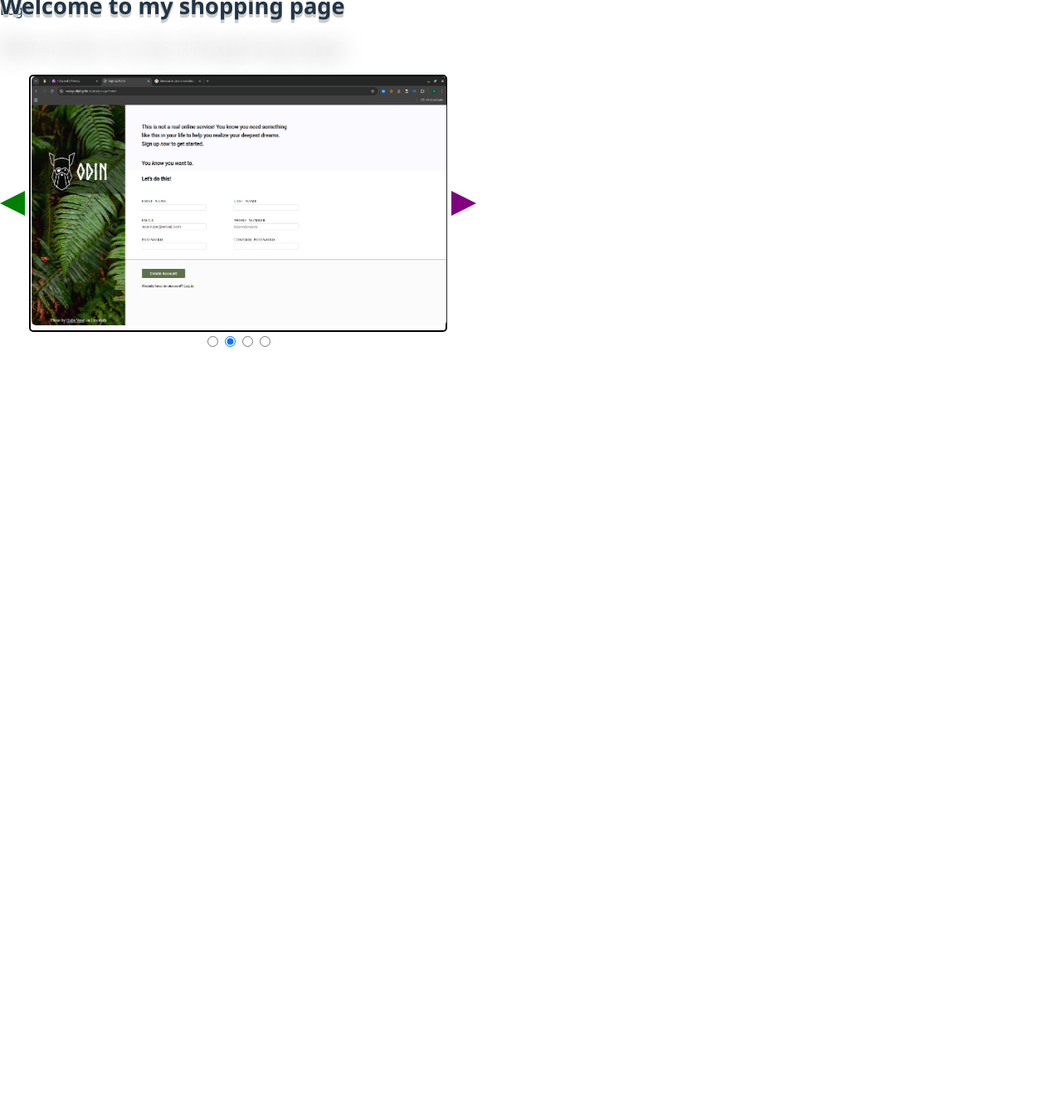
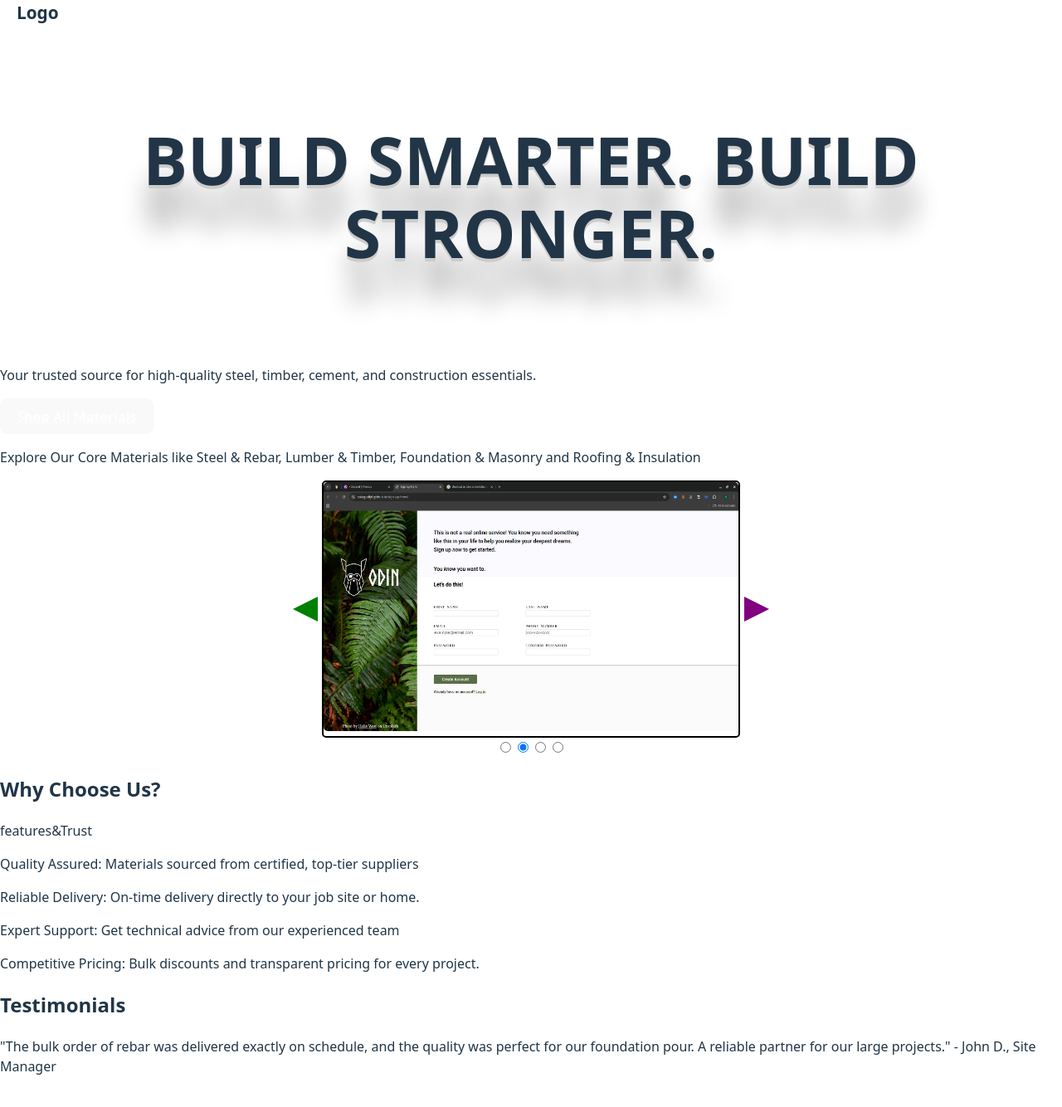
Before and after one commit to SoloGudLyf/shopping-cart, a React (Vite) app: page / in a window 1280 px wide. Shown: the top 1334 px of the page at 83% size. Before the commit the page ends 800 px from the top, so only its background shows below. Built offline with nearby package versions, Linux system fonts and the light colour scheme.

Commit message:
feat: Group HTML elements for easy styling and layout

```diff
--- a/src/components/Home.jsx
+++ b/src/components/Home.jsx
@@ -14,7 +14,20 @@ export function Homepage() {
         </span>
       </div>
       <div className={styles.content}>
-        <h1>Welcome to my shopping page</h1>
+        <section className="headline">
+          <h1>BUILD SMARTER. BUILD STRONGER.</h1>
+          <p>
+            Your trusted source for high-quality steel, timber, cement, and
+            construction essentials.
+          </p>
+          <button>
+            <Link>Shop All Materials</Link>
+          </button>
+        </section>
+        <p>
+          Explore Our Core Materials like Steel & Rebar, Lumber & Timber,
+          Foundation & Masonry and Roofing & Insulation{" "}
+        </p>
         <ImageCarousel
           imagesArr={[
             {
@@ -35,6 +48,37 @@ export function Homepage() {
             },
           ]}
         />
+        <section className="container">
+          <div className="features">
+            <h2>Why Choose Us?</h2>
+            <p>features&Trust</p>
+            <p>
+              <span className="topic">Quality Assured:</span> Materials sourced
+              from certified, top-tier suppliers
+            </p>
+            <p>
+              <span className="topic">Reliable Delivery:</span> On-time delivery
+              directly to your job site or home.
+            </p>
+            <p>
+              <span className="topic">Expert Support:</span> Get technical
+              advice from our experienced team
+            </p>
+            <p>
+              <span className="topic">Competitive Pricing:</span> Bulk discounts
+              and transparent pricing for every project.
+            </p>{" "}
+          </div>
+          <div className="testimonial">
+            <h2>Testimonials</h2>
+            <p>
+              "The bulk order of rebar was delivered exactly on schedule, and
+              the quality was perfect for our foundation pour. A reliable
+              partner for our large projects."{" "}
+              <span className="clientName">- John D., Site Manager</span>
+            </p>
+          </div>
+        </section>
       </div>
       <div className={styles.footer}></div>
     </div>
--- a/src/styles/Home.module.css
+++ b/src/styles/Home.module.css
@@ -1,24 +1,38 @@
 .container {
   display: flex;
   flex-direction: column;
+  gap: 100px;
 }
 
 .navBar {
   display: flex;
   justify-content: space-between;
+  margin-right: 20px;
+  margin-left: 20px;
+  font-size: 1.3rem;
+  font-weight: bold;
+
 }
 
 a {
-  color: white;
+  color: rgba(255, 255, 255, 0.781);
   text-decoration: underline;
+  font-weight: bold;
+}
+
+a:hover {
+  color: #ffffff;
+  font-weight: bold;
 }
 
 .navBar span:last-child {
   display: flex;
-  gap: 10px;
+  gap: 15px;
 }
+
 .content h1 {
-  font-size: 1.7rem;
+  font-size: 5rem;
+  text-align: center;
   font-family: "Segoe UI", Tahoma, Geneva, Verdana, sans-serif;
   -webkit-animation: text-pop-up-top 0.5s cubic-bezier(0.25, 0.46, 0.45, 0.94)
     both;
@@ -66,6 +80,6 @@ a {
     -webkit-transform-origin: 50% 50%;
     transform-origin: 50% 50%;
     text-shadow: 0 1px 0 #cccccc, 0 2px 0 #cccccc, 0 3px 0 #cccccc,
-      0 4px 0 #cccccc, 0 4px 0 #cccccc, 0 50px 30px rgba(0, 0, 0, 0.3);
+      0 1px 0 #cccccc, 0 4px 0 #cccccc, 0 50px 30px rgba(0, 0, 0, 0.3);
   }
 }
--- a/src/styles/ImageCarousel.module.css
+++ b/src/styles/ImageCarousel.module.css
@@ -4,7 +4,7 @@ img {
 
 .container {
   display: flex;
-  width: 80vw;
+  justify-content: center;
 }
 
 .pictureFrame {
```
